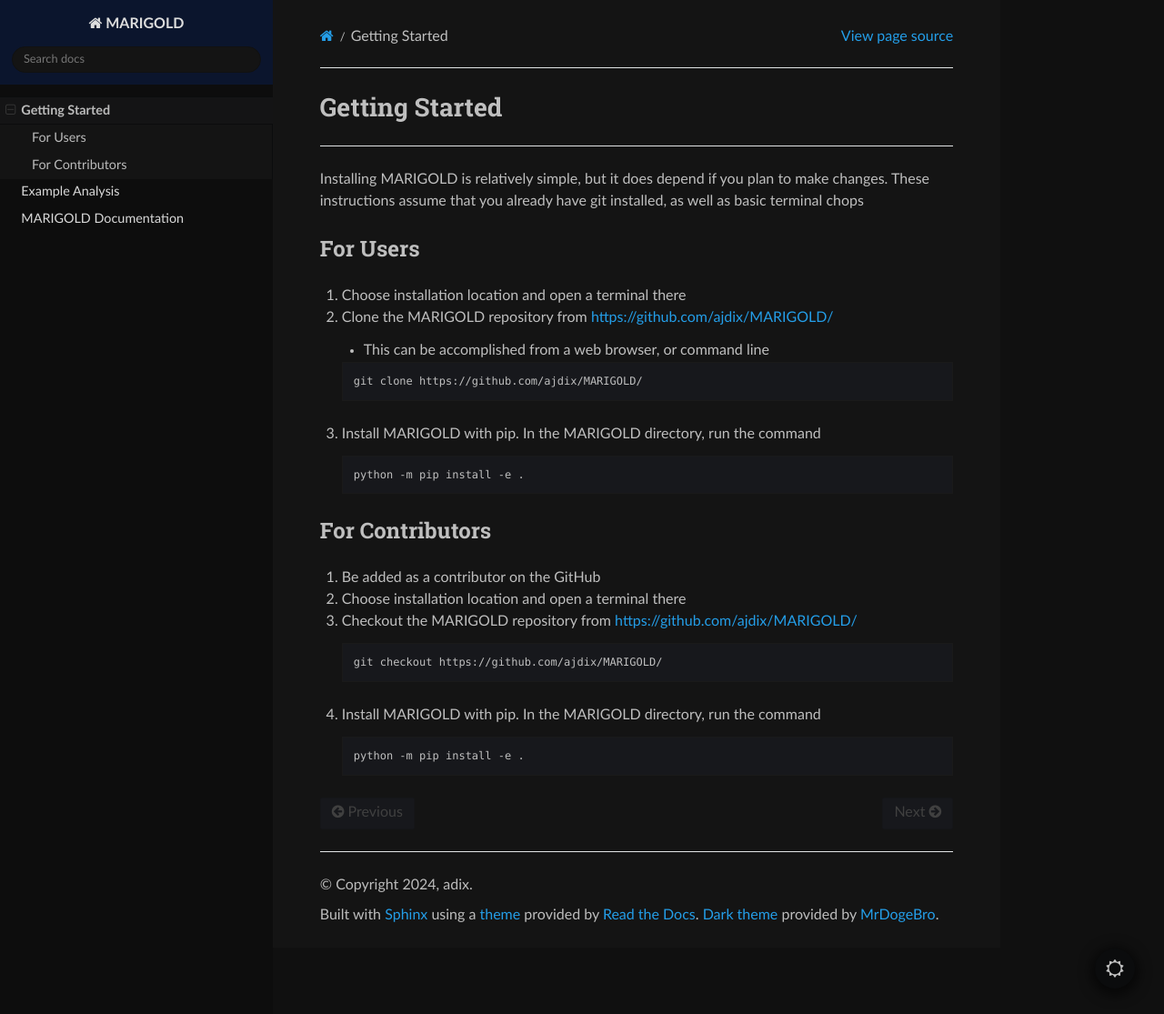
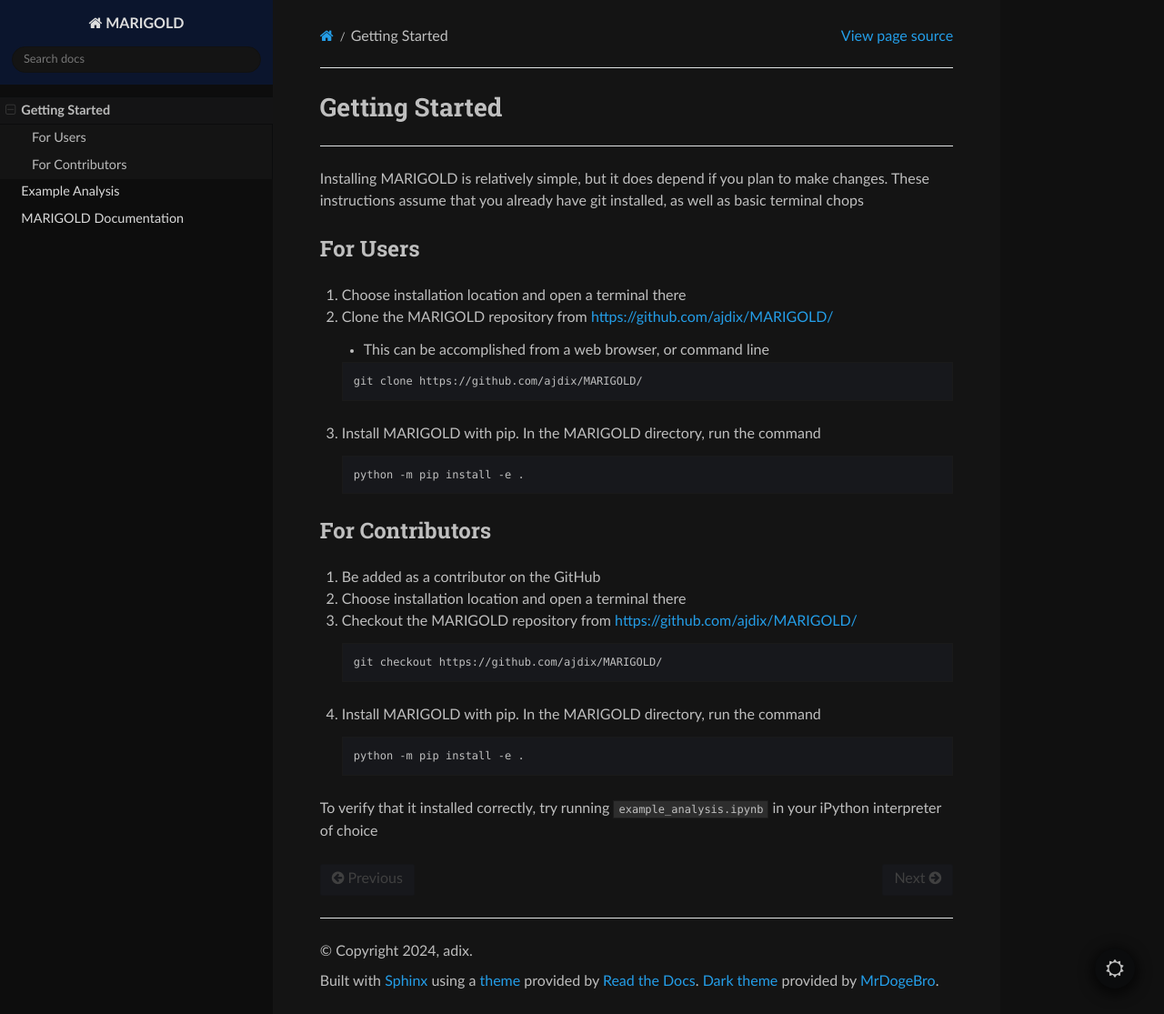
Before and after one commit to Advanced-Reactor-Thermal-Hydaulics-Lab/MARIGOLD, a Sphinx documentation site: the page built from docs/source/Installation.rst, in a window 1280 px wide and 1115 px high. Shown: the whole window at 91% size. Built offline with Sphinx 7.4.7 and the Read the Docs theme 3.1.0, drawn with Linux system fonts in a browser that asks for light colours.

Commit message:
small update

```diff
--- a/docs/source/Installation.rst
+++ b/docs/source/Installation.rst
@@ -43,3 +43,5 @@
    .. code-block:: bash
 
     python -m pip install -e .
+
+To verify that it installed correctly, try running ``example_analysis.ipynb`` in your iPython interpreter of choice
```
Also changed, not shown: 5 other files.
